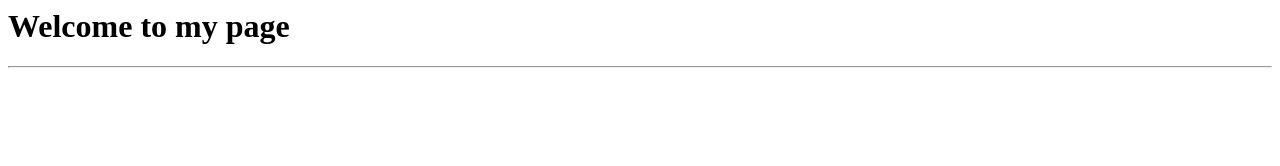
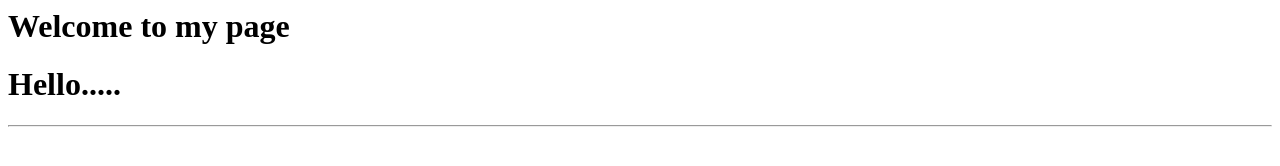
Before and after one commit to keerthikrishnan10/keerthikrishnan10.github.io, a plain HTML site: page index.html in a window 1280 px wide. Drawn offline with Linux system fonts and the light colour scheme.

Commit message:
2nd commit

```diff
--- a/index.html
+++ b/index.html
@@ -10,6 +10,7 @@
 <BODY BGCOLOR="FFFFFF">
 
 <H1>Welcome to my page</H1>
+<H1> Hello.....</H1>
 <HR>
 
 </BODY>
```
